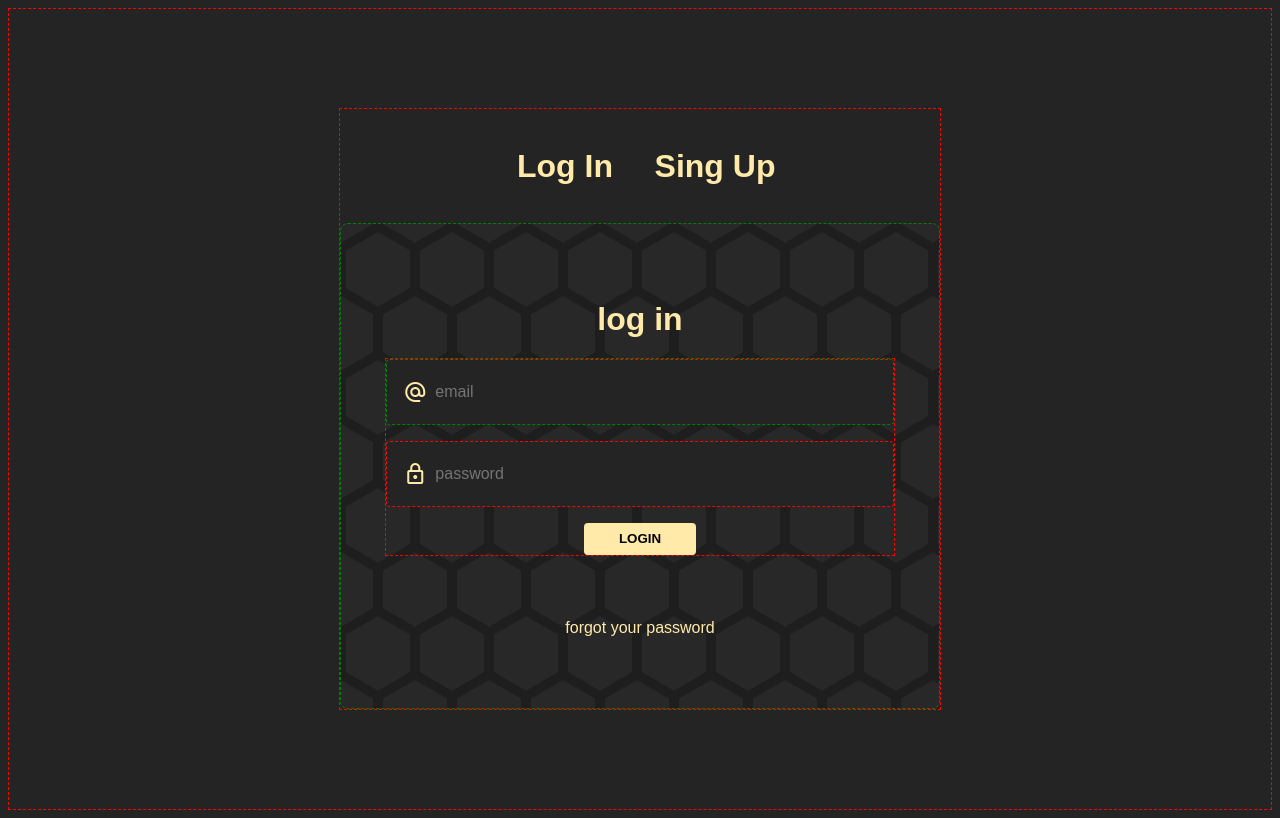
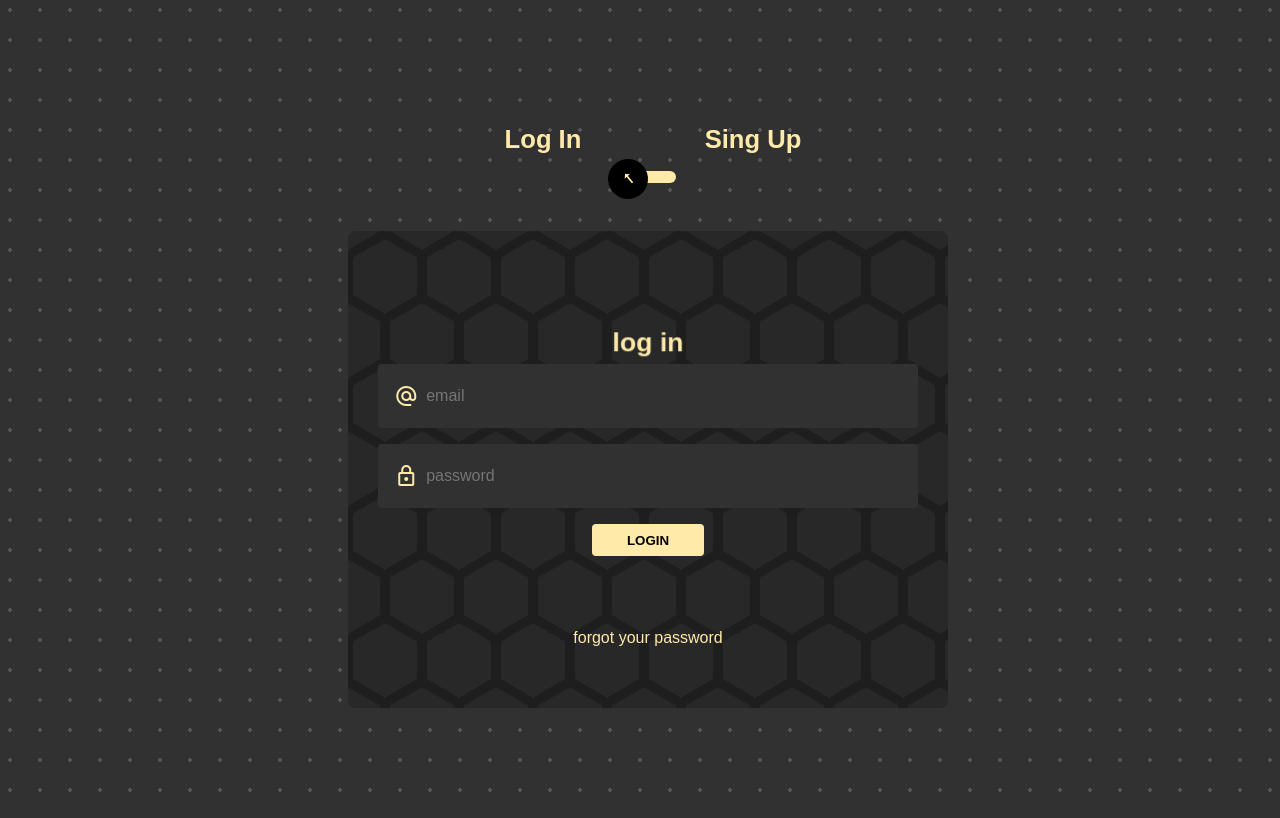
Before and after one commit to BeqaGvelesiani/3d-form, a plain HTML site: page index.html in a window 1280 px wide. Drawn offline with nearby package versions, Linux system fonts and the light colour scheme.

Commit message:
დეწეედწ

```diff
--- a/index.html
+++ b/index.html
@@ -13,12 +13,14 @@
   <body>
     <div class="section bordered">
       <div class="form bordered">
-        <div class="outsideText">
+        <div class="outsideText bordered1">
           <h1>log in</h1>
           <h1>sing up</h1>
         </div>
-        <div class="tougle"></div>
-        <div class="theForm bordered1">
+        <div class="tougle">
+          <div class="switch"></div>
+        </div>
+        <div class="theForm show bordered1">
           <div class="inputName">
             <h1>log in</h1>
           </div>
@@ -37,6 +39,39 @@
           </div>
           <p class="passwordRecover">forgot your password</p>
         </div>
+
+
+
+        <!-- --oter side--- -->
+
+        <div class="theForm hide bordered1">
+          <div class="inputName">
+            <h1>sign Up</h1>
+          </div>
+          <div class="inputs bordered">
+            <div class="inputDiv bordered1">
+              <span class="material-symbols-outlined"> person </span>
+              <input type="text" placeholder="full name" />
+            </div>
+
+            <div class="inputDiv bordered1">
+              <span class="material-symbols-outlined"> call </span>
+              <input type="text" placeholder="phone number" />
+            </div>
+
+            <div class="inputDiv bordered1">
+              <span class="material-symbols-outlined"> alternate_email </span>
+              <input type="text" placeholder="Email" />
+            </div>
+
+            <div class="inputDiv bordered">
+              <span class="material-symbols-outlined"> lock </span>
+              <input type="text" placeholder="password" />
+            </div>
+
+            <button>register</button>
+          </div>
+        </div>
       </div>
     </div>
   </body>
--- a/styles.css
+++ b/styles.css
@@ -1,20 +1,24 @@
-.bordered {
-  border: red 1px dashed;
-}
-
-.bordered1 {
-  border: green 1px dashed;
+/* * {
+  border: rgba(70, 82, 70, 0.932) 1px dashed;
   margin: 0;
-}
+} */
 
 :root {
-  --mainColor: #242424;
+  --mainColor: #313131;
   --creamColor: rgb(255 234 169);
+  --tougleHeight: 1rem;
 }
 
 body {
-  background-color: var(--mainColor);
   font-family: sans-serif;
+
+    width: 100%;
+  height: 100%;
+  /* Add your background pattern here */
+  background-color: #313131;
+  background-image: radial-gradient(rgba(255, 255, 255, 0.171) 2px, transparent 0);
+  background-size: 30px 30px;
+  background-position: -5px -5px
 }
 
 .section {
@@ -28,11 +32,39 @@ body {
   display: grid;
   place-items: center;
   grid-template-columns: 1fr 1fr;
-  margin: auto;
-  width: 50%;
-  font-size: 1rem;
+  margin: 0 auto;
+  width: 70%;
+  font-size: 0.8rem;
   font-family: sans-serif;
   text-transform: capitalize;
+}
+
+.tougle {
+  width: calc(var(--tougleHeight) * 3.5);
+  height: var(--tougleHeight);
+  background-color: var(--creamColor);
+  margin: auto;
+  border-radius: 18px;
+  cursor: pointer;
+  margin-bottom: 3rem;
+}
+
+.tougle::before {
+  content: "➞";
+  height: calc(var(--tougleHeight) * 2.5);
+  width: calc(var(--tougleHeight) * 2.5);
+  background-color: rgb(0, 0, 0);
+  border-radius: 50%;
+  position: absolute;
+  text-align: center;
+  display: grid;
+  place-items: center;
+  transform: translateX(calc(var(--tougleHeight) * -0.75))  translateY(calc(var(--tougleHeight) * -0.75)) rotate(-130deg);
+  transition: transform 400ms linear;
+}
+
+.tougle:hover::before {
+  transform: translateX(calc(var(--tougleHeight) * 2))  translateY(calc(var(--tougleHeight) * -0.75)) rotate(-410deg);
 }
 
 .form {
@@ -43,7 +75,7 @@ body {
 }
 
 .theForm {
-  height: 70%;
+  height: 100%;
   background-color: aqua;
   /* ----------------- */
   --s: 37px; /* control the size */
@@ -57,14 +89,27 @@ body {
     var(--g3) 0 calc(1.73 * var(--s)) #1e1e1e;
   background-size: calc(2 * var(--s)) calc(3.46 * var(--s));
   /* ------------------------------ */
-  padding: 2rem;
+  padding: 1rem;
   display: grid;
   place-items: center;
   border-radius: 8px;
+  animation: rot 800ms linear;
+  perspective: 500px;
+}
+
+.hide {
+  display: none;
+}
+
+@keyframes rot {
+    from {transform: rotateY(0deg);}
+    to{transform: rotateY(180deg);}
 }
 
 .inputName {
   height: 2rem;
+  margin-top: 0;
+  transform: translateZ(-100px);
 }
 
 .inputs {
```
